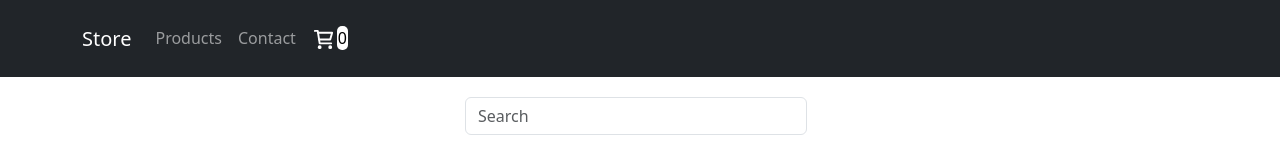
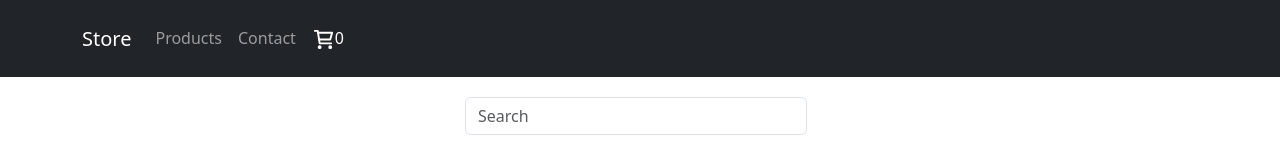
Before and after one commit to Benjamel/JS-framework, a React (Create React App) app: page / in a window 1280 px wide. Shown: the top 160 px of the page. Built offline with nearby package versions, Linux system fonts and the light colour scheme; no server answers.

Commit message:
style changes to my cart counter

```diff
--- a/src/components/Header/Navbar.module.css
+++ b/src/components/Header/Navbar.module.css
@@ -3,13 +3,6 @@
   padding: 10px 0;
 }
 
-.cartCircle {
-  background-color: white;
-  padding: 1px;
-  border-radius: 5px;
-  margin-left: 2px;
+.cartCounter {
+  color: white;
 }
-
-.cartCounter {
-  color: black;
-}
--- a/src/components/Header/index.jsx
+++ b/src/components/Header/index.jsx
@@ -27,9 +27,7 @@ function Header() {
           </Nav.Link>
           <Nav.Link to='/cart' as={Link}>
             <img src={Logo} alt='Cart' />
-            <span className={styles.cartCircle}>
-              <span className={styles.cartCounter}>{totalQuantity}</span>
-            </span>
+            <span className={styles.cartCounter}>{totalQuantity}</span>
           </Nav.Link>
         </Nav>
       </Container>
```
